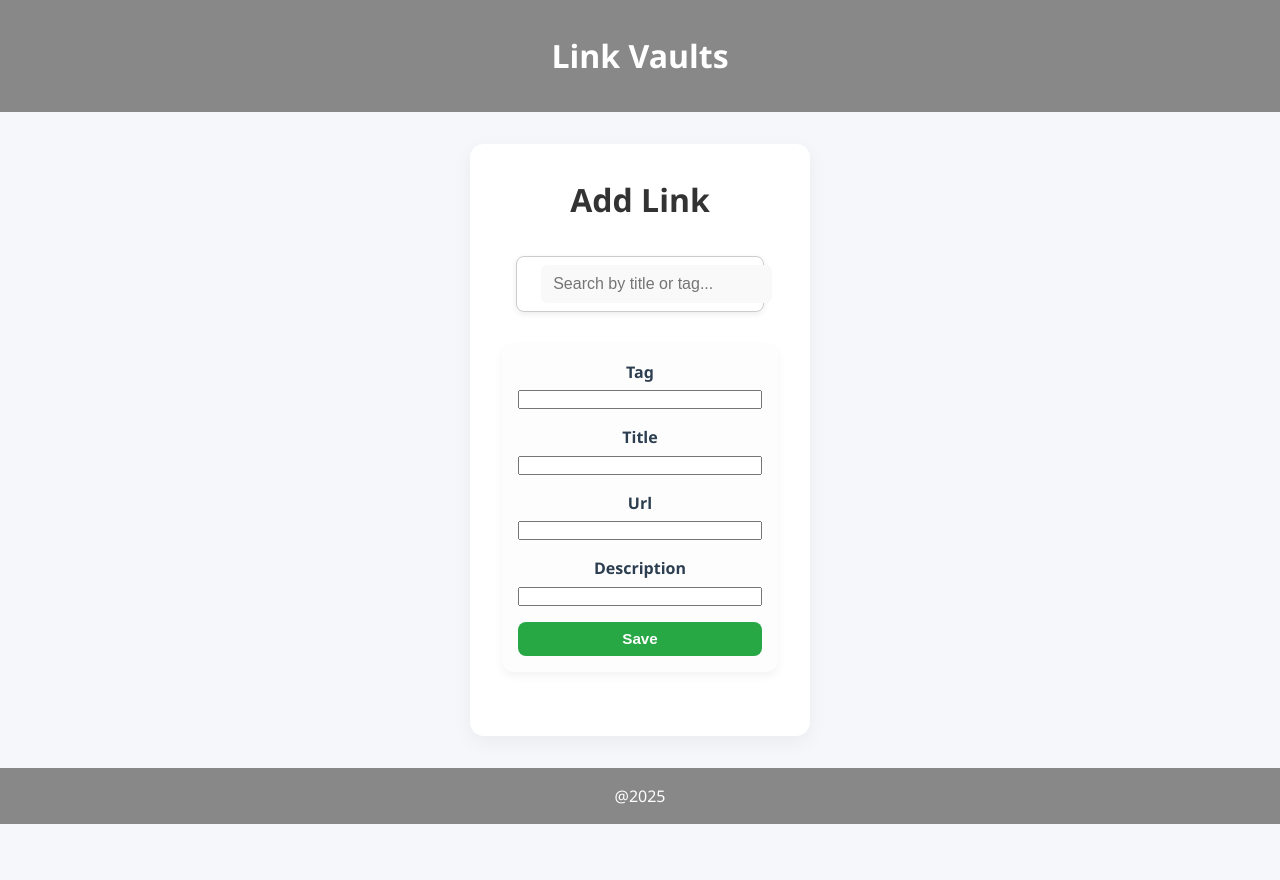
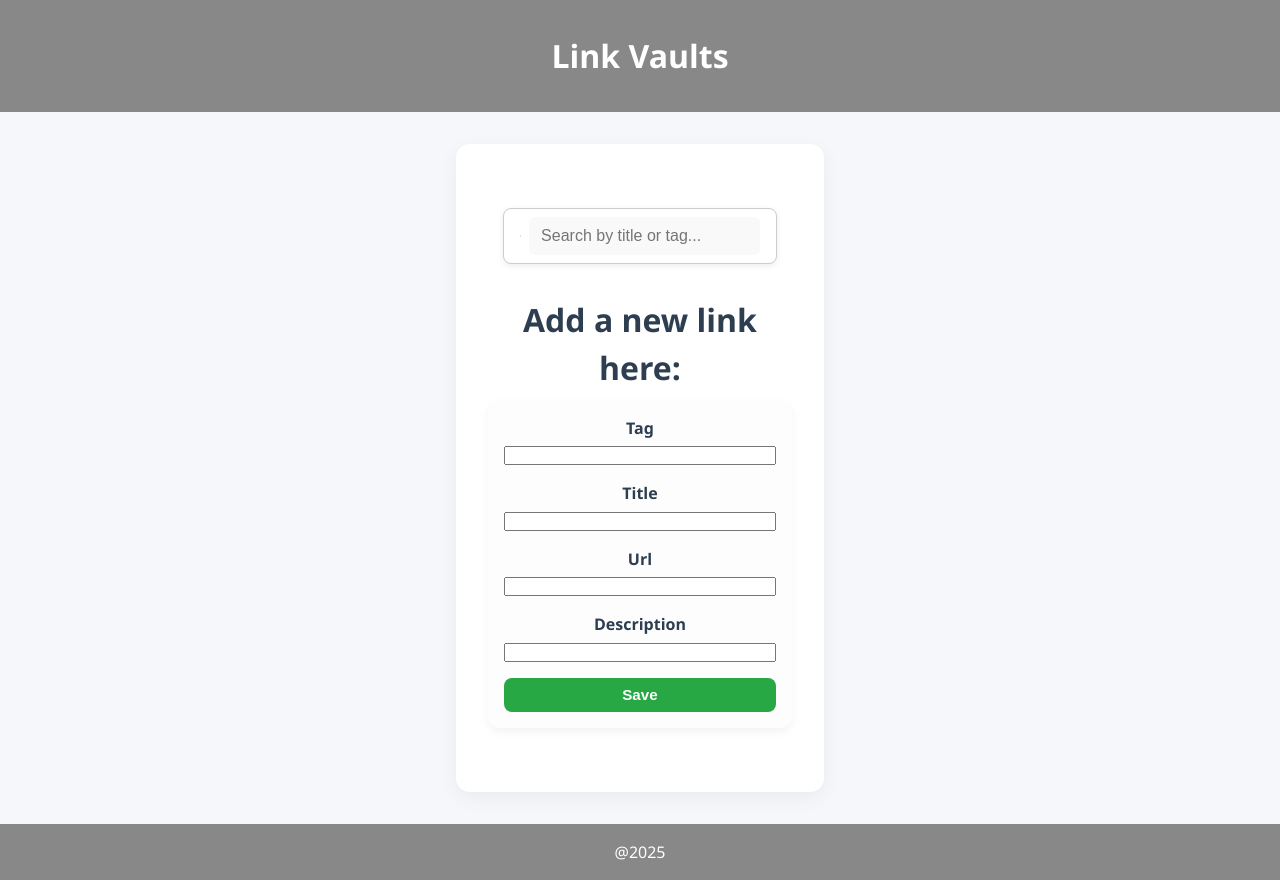
Before and after one commit to Mluleki23/Task-2-Links-Vault, a React (Vite) app: page / in a window 1280 px wide. Before the commit the page ends 824 px from the top, so only its background shows below. Built offline with nearby package versions, Linux system fonts and the light colour scheme.

Commit message:
eat: move Add Link section below SearchBar and add clear heading for user guidance

```diff
--- a/src/LinksTable.tsx
+++ b/src/LinksTable.tsx
@@ -39,7 +39,6 @@ export default function LinksTable() {
   };
 
   const saveLink = () => {
-    // Check required fields
     if (!form.tag || !form.title || !form.url) {
       alert("Incorrect submission: Tag, Title, and URL are required.");
       return;
@@ -47,7 +46,7 @@ export default function LinksTable() {
 
     // Validate URL format
     try {
-      new URL(form.url); // will throw if invalid
+      new URL(form.url);
     } catch {
       alert(
         "Incorrect URL format. Please enter a valid URL (e.g., https://example.com)."
@@ -59,11 +58,11 @@ export default function LinksTable() {
       setLinks((prev) =>
         prev.map((l) => (l.id === editId ? { ...l, ...form } : l))
       );
-      alert("Link updated successfully!"); // ✅ alert for update
+      alert("Link updated successfully!");
       setEditId(null);
     } else {
       setLinks((prev) => [...prev, { id: Date.now(), ...form }]);
-      alert("Link added to localStorage!"); // ✅ alert for add
+      alert("Link added to localStorage!");
     }
 
     setForm({ tag: "", title: "", url: "", description: "" });
@@ -83,7 +82,7 @@ export default function LinksTable() {
 
   const deleteLink = (id: number) => {
     setLinks((prev) => prev.filter((l) => l.id !== id));
-    alert("Link deleted!"); // ✅ alert for delete
+    alert("Link deleted!");
   };
 
   const filteredLinks = links.filter((l) => {
@@ -97,12 +96,12 @@ export default function LinksTable() {
 
   return (
     <div className="links-table-container">
-      <div className="link-header">
-        <h1>Add Link</h1>
-      </div>
-
+      {/* Search Bar */}
       <SearchBar onSearch={setSearchTerm} />
 
+      {/* Add Link Section */}
+      <div className="add-link-section">
+        <h2 style={{ marginBottom: "0.5rem" }}>Add a new link here:</h2>
         <div className="form-section">
           <Input text="Tag" value={form.tag} onChange={handleChange} />
           <Input text="Title" value={form.title} onChange={handleChange} />
@@ -116,7 +115,9 @@ export default function LinksTable() {
             {editId !== null ? "Update" : "Save"}
           </button>
         </div>
+      </div>
 
+      {/* Links Table */}
       {filteredLinks.length > 0 && (
         <table className="links-table">
           <thead>
```
Lines whose indentation alone changed are shown as unchanged.
